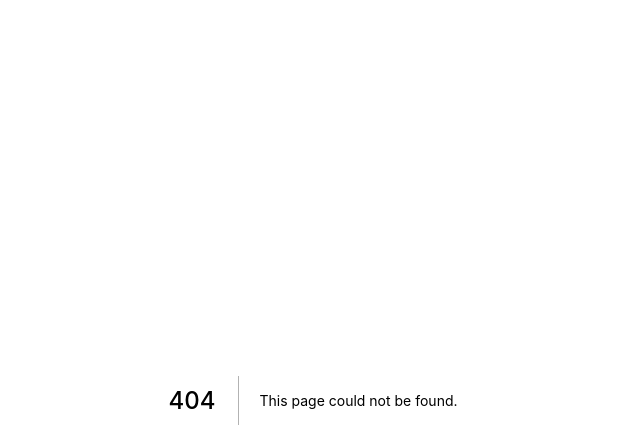
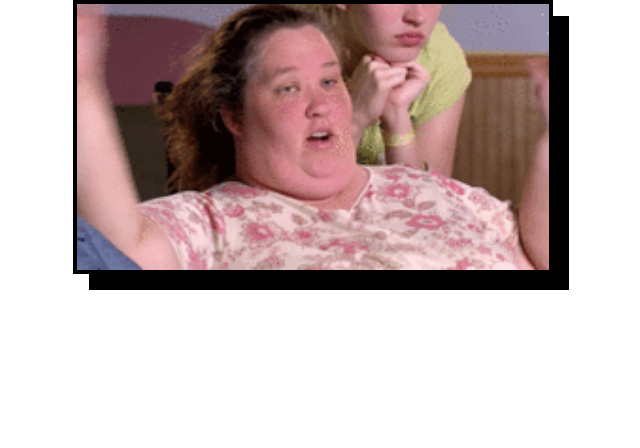
Before and after one commit to cgoern/bock-auf-band, a Next.js app: page /booh in a window 1280 px wide. Before the commit this address had no page. Shown: the top 448 px of the page, without its empty margins (327-967 px from the left). Built offline with nearby package versions, Linux system fonts and the light colour scheme.

Commit message:
Add booh

```diff
--- /dev/null
+++ b/pages/booh.jsx
@@ -0,0 +1,18 @@
+import Head from 'next/head'
+import Image from 'next/image'
+import styles from './booh.module.css'
+import boohImage from '../public/booh.gif'
+
+export default function Index() {
+  return (
+    <div className={styles.frame}>
+      <Head>
+        <title>Bock auf Band?</title>
+        <link rel="icon" href="/favicon.ico" />
+      </Head>
+      <div className={styles.box}>
+        <Image layout="responsive" src={boohImage} alt="Booh..." />
+      </div>
+    </div>
+  )
+}
--- /dev/null
+++ b/pages/booh.module.css
@@ -0,0 +1,47 @@
+.frame {
+  align-content: center;
+  display: grid;
+  grid-template: auto / minmax(auto, 480px);
+  justify-content: center;
+  min-height: 100vh;
+  min-height: -webkit-fill-available;
+}
+
+.box {
+  box-shadow: var(--index-box-outline, 0 0 0 transparent),
+    var(--index-box-shadow);
+  padding: var(--index-box-padding, 16px);
+  /*position: relative;
+  height:  300px;*/
+}
+
+.body {
+  display: grid;
+  gap: 24px;
+}
+
+.links {
+  display: grid;
+  gap: 24px;
+  grid-template: auto / repeat(2, 1fr);
+}
+
+.foot {
+  display: grid;
+  gap: 24px;
+  grid-template: repeat(2, auto) / 1fr;
+}
+
+.image {
+  display: block;
+  height: 100%;
+  width: 100%;
+}
+
+@media (min-width: 480px) and (min-height: 528px) {
+  .frame {
+    --index-box-outline: inset 0 0 0 4px var(--outline);
+    --index-box-shadow: 16px 16px 0 0 var(--surface-negative);
+    --index-box-padding: 4px;
+  }
+}
```
Also changed, not shown: pages/components/button.jsx (+6 -1 lines), pages/index.jsx (+8 -6 lines), public/booh.gif (added).
